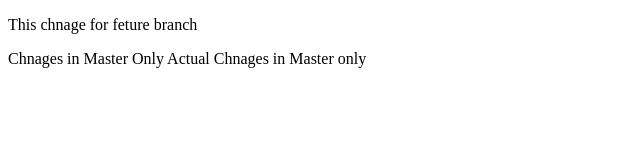
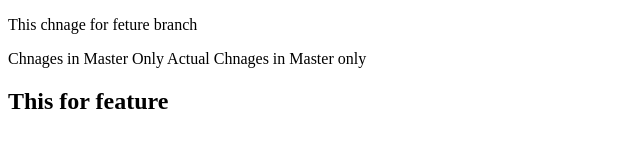
Before and after one commit to itsmeali7978/datewithgit-sample, a plain HTML site: page sample.html in a window 1280 px wide. Shown: the whole page, without its empty margins (0-640 px from the left). Drawn offline with Linux system fonts and the light colour scheme.

Commit message:
This is for conflict 1

```diff
--- a/sample.html
+++ b/sample.html
@@ -13,5 +13,8 @@
             <span>Actual Chnages in Master only</span>
         </div>
     </div>
+    <div>
+        <h2>This for feature</h2>
+    </div>
 </body>
 </html>
```
